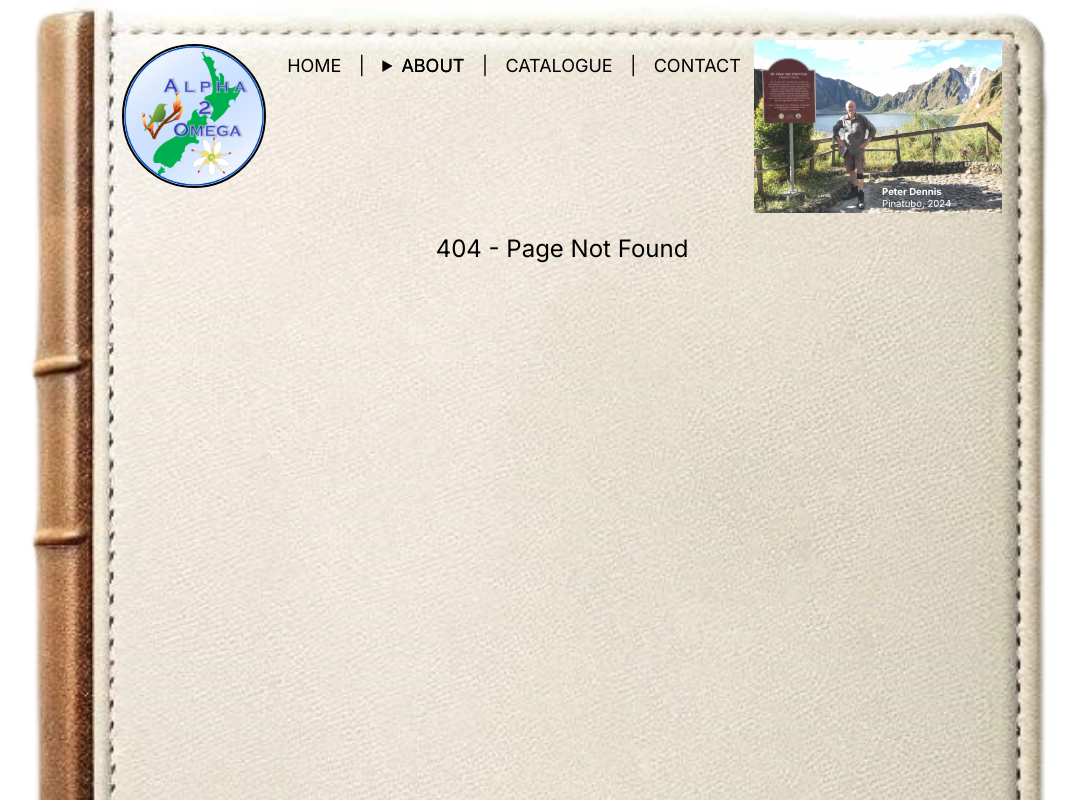
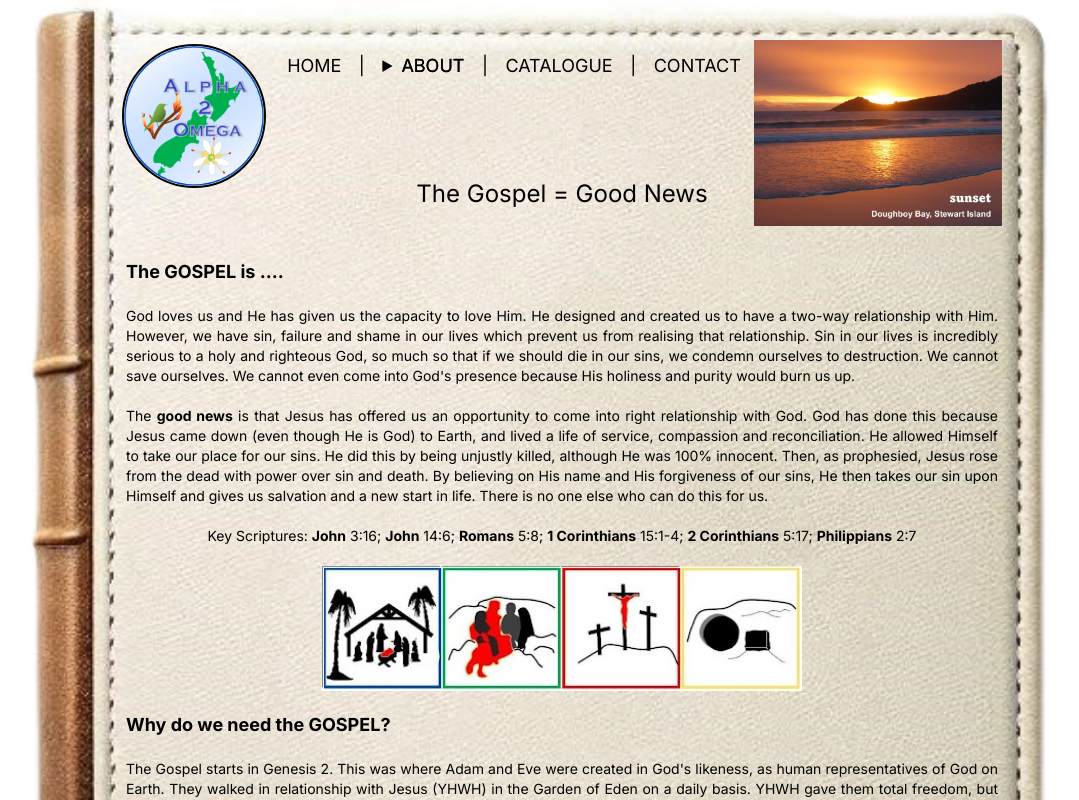
Before and after one commit to alpha2omeganz/alpha2omeganz.github.io, a Next.js app: page /about/gospel in a window 1280 px wide. Before the commit this address had no page. Shown: the top 800 px of the page, without its empty margins (103-1182 px from the left). Built offline with nearby package versions, Linux system fonts and the light colour scheme.

Commit message:
Add The Gospel and tweak layouts

```diff
--- /dev/null
+++ b/src/app/about/gospel/page.tsx
@@ -0,0 +1,55 @@
+import Image
+ from "next/image";
+export default function AboutGospel() {
+  return (
+    <div className="text-sm text-justify">
+      <span className="text-lg font-bold">The GOSPEL is ....</span>
+      <br/><br/>
+      God loves us and He has given us the capacity to love Him. He designed and created us to have a two-way
+      relationship with Him. However, we have sin, failure and shame in our lives which prevent us from realising that
+      relationship. Sin in our lives is incredibly serious to a holy and righteous God, so much so that if we should die in our
+      sins, we condemn ourselves to destruction. We cannot save ourselves. We cannot even come into God&apos;s presence
+      because His holiness and purity would burn us up.
+      <br/><br/>
+      The <b>good news</b> is that Jesus has offered us an opportunity to come into right relationship with God. God has done
+      this because Jesus came down (even though He is God) to Earth, and lived a life of service, compassion and
+      reconciliation. He allowed Himself to take our place for our sins. He did this by being unjustly killed, although He was
+      100% innocent. Then, as prophesied, Jesus rose from the dead with power over sin and death. By believing on His
+      name and His forgiveness of our sins, He then takes our sin upon Himself and gives us salvation and a new start in
+      life. There is no one else who can do this for us.
+      <br/><br/>
+      <div className="text-center ml-auto mr-auto">Key Scriptures: <b>John</b> 3:16;  <b>John</b> 14:6;  <b>Romans</b> 5:8;  <b>1 Corinthians</b> 15:1-4;  <b>2 Corinthians</b> 5:17;  <b>Philippians</b> 2:7</div>
+      <br/>
+      <Image src="/gospel-story.jpg" className="ml-auto mr-auto" width={480} height={200} alt="The Gospel"/>
+      <br/>
+      <span className="text-lg font-bold">Why do we need the GOSPEL?</span>
+      <br/><br/>
+      The Gospel starts in Genesis 2. This was where Adam and Eve were created in God&apos;s likeness, as human
+      representatives of God on Earth. They walked in relationship with Jesus (YHWH) in the Garden of Eden on a daily
+      basis. YHWH gave them total freedom, but with one condition. That condition was not to eat of a particular fruit in
+      the Garden. It was a test of love and trust.
+      <br/><br/>
+      At some time after being in the Garden, Eve and then Adam her husband, were tricked by Satan. They ate the fruit
+      that God expressly said, “You shall not eat of it.” As a consequence of their disobedience, their relationship with God
+      was broken, they died spiritually, and they became ensnared by Satan. They were then sentenced to exile outside
+      the Garden.
+      <br/><br/>
+      <div className="text-center ml-auto mr-auto">Key Scriptures: <b>Genesis</b> 2 and 3;  <b>Romans</b> 3:23;  <b>Romans</b> 5:12;  <b>Romans</b> 6:23;  <b>1 John</b> 1:7-9</div>
+      <br/>
+      <span className="text-lg font-bold">The Importance of the Gospel</span>
+      <br/><br/>
+      God gives us a second chance, despite our weaknesses. He wants to put all the broken pieces in our life together and make something new, something of value, and something beautiful. He takes away our guilt, shame, depression, and our insecurities. He then gives us hope, joy and peace, to a depth that cannot be found in temporary pleasures. We can now have full assurance of going to Heaven when we&apos;ve finished this life, and being with God for eternity. We were made for Heaven, that is what we earnestly yearn for: love and acceptance and a place we can call home.
+      <br/><br/>
+      <div className="text-center ml-auto mr-auto">Key Scriptures: <b>Genesis</b> 3:15;  <b>Nehemiah</b> 8:10;  <b>Psalm</b> 103:12;  <b>Isaiah</b> 1:18;  <b>Romans</b> 6:22;  <b>Hebrews</b> 12:14</div>
+      <br/>
+      <span className="text-lg font-bold">Where to from here?</span>
+      <br/><br/>
+      Once we have made that decision to ask Jesus to remove our sin and give us His Holy Spirit as a promise of our salvation, we need to make the decision to want to be like Jesus. We can&apos;t do this in our own strength – we need to ask Him to change us to make us more like Him.
+      <br/><br/>
+      Four ways of doing this are by: regularly reading His word and doing what it says; praying and listening to Him; meeting with other followers of Jesus whose desire and passion is to follow Him. Finally, get baptised. This is a public confession that you are putting your old life behind you, and you want to follow Jesus wherever He would lead you.
+      <br/><br/>
+      Doing God&apos;s will requires faith. Our faith in God is an experience that grows as we read and believe God&apos;s word and practice what the Bible says.
+      <div className="text-center ml-auto mr-auto">Key Scriptures: <b>Matthew</b> 6:9-15;  <b>Philippians</b> 2:12;  <b>2 Timothy</b> 2:15;  <b>Romans</b> 6:13;  <b>Hebrews</b> 11:6;  <b>Proverbs</b> 11:30</div>
+    </div>
+  );
+}
--- a/src/app/about/layout.tsx
+++ b/src/app/about/layout.tsx
@@ -14,6 +14,8 @@ export default function AboutLayout({
     title = "About the author";
   else if (pathname === "/about/series")
     title = "About the publication series";
+  else if (pathname === "/about/gospel")
+    title = "The Gospel = Good News";
 
   return (
     <div className="mx-1">
--- a/src/app/catalogue/page.tsx
+++ b/src/app/catalogue/page.tsx
@@ -2,7 +2,7 @@ export default function About() {
   const baseUrl = "https://api.alpha2omega.nz/resources";
   return (
     <div className="text-md">
-      <div className="text-sm text-center md:w-96 md:mx-auto md:-mt-10">
+      <div className="text-sm text-center md:w-96 md:mx-auto md:-mt-5">
         The books are organised in categories based on subject and depth of study.  The Beta series will be released soon. They are in the final stages of preparation. Most of the titles in the Sigma series are published. Others are in their final publishing stages.
       </div>
       <div className="grid grid-cols-2 mt-2 mx-1">
--- a/src/app/globals.css
+++ b/src/app/globals.css
@@ -8,9 +8,6 @@
 
 body {
   color: rgb(var(--foreground-rgb));
-  background-image: url("../../public/bible-plain-cover-cropped.png");
-  /*background-image: url("../../public/bible-plain-cover.jpg"),
-  conic-gradient(rgb(231,231,222) 45deg, rgb(223,222,217) 135deg, rgb(232,233,226) 225deg, rgb(251,252,254) 315deg);*/
   background-position: top;
   background-repeat: no-repeat;
 }
--- a/src/app/layout.tsx
+++ b/src/app/layout.tsx
@@ -18,9 +18,10 @@ export default function RootLayout({
   return (
     <html lang="en" className="w-[100vw] min-h-screen">
       <body className={`${inter.className}
+        md:bg-white
         md:bg-[url('../../public/bible-plain-cover-cropped.png')]
         md:bg-[size:1100px]
-        bg-[url('../../public/bible-texture.png')]
+        bg-gradient-to-br from-[rgb(210,190,150)] to-[rgb(210,200,170)]
         bg-cover
         bg-top
         bg-no-repeat`}>
--- a/src/components/header.tsx
+++ b/src/components/header.tsx
@@ -14,7 +14,10 @@ export default function Header() {
     (pathname === linkPath) ? 'text-shadow' : '';
 
   const isAboutPage = pathname.includes("/about");
+  const isAboutGospelPage = pathname.includes("/about/gospel");
   const isAboutMinistryPage = pathname.includes("/about/ministry");
+  const isAboutSeriesPage = pathname.includes("/about/series");
+  const isAboutAuthorPage = pathname.includes("/about/author");
 
   return (
     <div className="flex align-middle">
@@ -33,9 +36,10 @@ export default function Header() {
           <span className="col-start-4">|</span>
           <details id="about-nav-details" className="col-start-5 col-span-3 flex flex-col">
             <summary><span className={`${maybeApplyActiveStyle('/about')} cursor-pointer hover:text-shadow`}>ABOUT</span></summary>
-            <Link href="/about/ministry" className="text-sm text-left ml-4 hover:text-shadow">Ministry</Link>
-            <Link href="/about/series" className="text-sm text-left ml-4 hover:text-shadow">Series</Link>
-            <Link href="/about/author" className="text-sm text-left ml-4 hover:text-shadow">Author</Link>
+            <Link href="/about/gospel" className="text-sm text-left ml-2 hover:text-shadow">The Gospel</Link>
+            <Link href="/about/ministry" className="text-sm text-left ml-2 hover:text-shadow">Ministry</Link>
+            <Link href="/about/series" className="text-sm text-left ml-2 hover:text-shadow">Series</Link>
+            <Link href="/about/author" className="text-sm text-left ml-2 hover:text-shadow">Author</Link>
           </details>
           <span className="col-start-8">|</span>
           <div className="col-start-9 col-span-3">
@@ -50,15 +54,19 @@ export default function Header() {
       {!isAboutPage && <div className="w-36 h-36 relative flex-none mt-3 md:block hidden">
         <Image src="/alpha6-logo.png" className="rounded-full border-2 border-black" fill={true} alt="Alpha6 logo" />
       </div>}
-      {isAboutPage && !isAboutMinistryPage &&
+      {isAboutAuthorPage &&
       <div className="md:block hidden">
         <Image src="/peter-at-pinatubo.jpg" className="mt-2" width={300} height={180} alt="Peter Dennis at Pinotubo, 2024" />
         <span className="absolute text-2xs font-bold text-white ml-32 -mt-7">Peter Dennis</span>
         <span className="absolute text-2xs text-white ml-32 -mt-4">Pinatubo, 2024</span>
       </div>}
-      {isAboutPage && isAboutMinistryPage &&
+      {(isAboutGospelPage || isAboutSeriesPage) &&
       <div className="md:block hidden">
         <Image src="/sunset-cropped.jpg" className="mt-2" width={290} height={170} alt="Sunset, Doughboy Bay, Stewart Island" />
+      </div>}
+      {isAboutMinistryPage &&
+      <div className="md:block hidden">
+        <Image src="/creation-experience-genesis.jpg" className="mt-2" width={290} height={170} alt="Creation Experience Genesis" />
       </div>}
     </div>
   );
--- a/src/routes/mobile-routes.ts
+++ b/src/routes/mobile-routes.ts
@@ -9,6 +9,11 @@ export const routes = [
     title: "Home",
     href: "/",
     Icon: BiHomeAlt2,
+  },
+  {
+    title: "About The Gospel",
+    href: "/about/gospel",
+    Icon: FaCross,
   },
   {
     title: "About the ministry",
```
Also changed, not shown: src/components/contact-form.tsx (+5 -5 lines), public/creation-experience-genesis.jpg (added), public/gospel-story.jpg (added).
